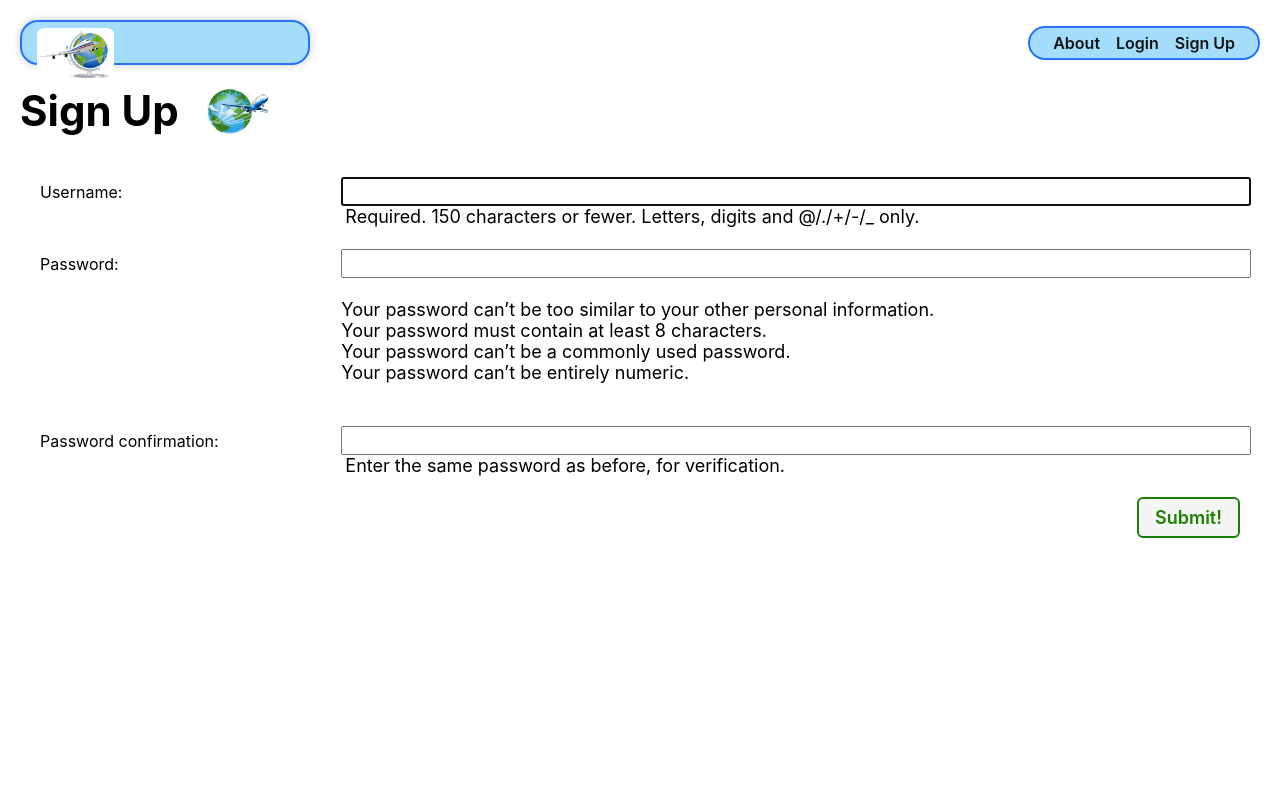
After one commit to Zawadi2/Travel-journal-app, a Django app: page /accounts/signup/ in a window 1280 px wide. The commit adds this page. Run offline with Django 5.2, Linux system fonts and the light colour scheme.

Commit message:
4th commit

```diff
--- a/main_app/models.py
+++ b/main_app/models.py
@@ -31,8 +31,8 @@ class TripEvent(models.Model):
 class Trip(models.Model):
     title = models.CharField(max_length=200)
     description = models.TextField()
-    start_date = models.DateField('Feeding date')
-    end_date = models.DateField('Feeding date')
+    start_date = models.DateField('Start date')
+    end_date = models.DateField('End date')
     destination = models.CharField(max_length=100)
     user = models.ForeignKey(User, on_delete=models.CASCADE)
     tripevents = models.ManyToManyField(TripEvent,related_name='trips')
--- a/main_app/static/css/base.css
+++ b/main_app/static/css/base.css
@@ -2,20 +2,13 @@ html {
     box-sizing: border-box;
 }
 
-/* The Universal Selector */
-*,
-/* All elements*/
 *::before,
-/* All ::before pseudo-elements */
+
 *::after {
-    /* All ::after pseudo-elements */
-    /* height & width will now include border & padding by default
-       but can be over-ridden as needed */
+
     box-sizing: inherit;
 }
 
-/* resets font size to be 62.5% of the user preference -
-       in most browser configurations this will be 10px */
 :root {
     font-size: 62.5%;
 }
@@ -30,7 +23,7 @@ body {
         'Helvetica Neue', sans-serif;
     min-height: 100vh;
     --nav-bg: rgba(104, 197, 248, 0.7);
-    --nav-bg-ff: rgba(104, 197, 248, 0.9);
+    --nav-bg-ff: rgba(233, 76, 191, 0.9);
     --borders: rgb(36, 116, 248) solid 2px;
     --text-color: rgb(17, 20, 17);
     --link-hover-color: rgb(16, 56, 158);
@@ -278,3 +271,25 @@ nav li {
         }
     }
 }
+
+#logout-form button {
+    text-decoration: none;
+    color: var(--text-color);
+    font-weight: 600;
+    font-size: 16px;
+    background: none;
+    border: none;
+    cursor: pointer;
+    padding: 0;
+    font-family: inherit;
+  }
+
+  #logout-form button:hover {
+    color: var(--link-hover-color);
+  }
+
+  .header-logo-container img {
+    width: 30%;
+    height: auto;
+    border-radius: 10%;
+  }
--- a/main_app/templates/base.html
+++ b/main_app/templates/base.html
@@ -20,11 +20,23 @@
     </div>
     <nav>
       <ul>
+        {% if user.is_authenticated %}
         <li><a href="{% url 'trip-index' %}">All Trips</a></li>
         <li><a href="{% url 'tripevent-index' %}">All TripEvents</a></li>
         <li><a href="{% url 'trip-create' %}">Add a Trip</a></li>
         <li><a href="{% url 'tripevent-create' %}">Add a TripEvent</a></li>
         <li><a href="{% url 'about' %}">About</a></li>
+        <li>
+          <form id="logout-form" method="post" action="{% url 'admin:logout' %}">
+          {% csrf_token %}
+          <button type="submit">Log out</button>
+        </form>
+        </li>
+      {% else %}
+        <li><a href="{% url 'about' %}">About</a></li>
+        <li><a href="{% url 'home' %}">Login</a></li>
+        <li><a href="{% url 'signup' %}">Sign Up</a></li>
+        {% endif %}
       </ul>
     </nav>
   </header>
@@ -33,4 +45,5 @@
     {% endblock %}
   </main>
 </body>
+
 </html>
--- a/main_app/templates/main_app/tripevent_list.html
+++ b/main_app/templates/main_app/tripevent_list.html
@@ -20,7 +20,7 @@
       <a href="{% url 'tripevent-detail' tripevent.id %}">
         <div class="card-content">
           <h2>{{ tripevent.trip }}</h2>
-          <p>A {{ tripevent.color }} toy</p>
+          <p>A {{ tripevent.color }} tripevent</p>
         </div>
       </a>
     </div>
--- /dev/null
+++ b/main_app/templates/signup.html
@@ -0,0 +1,22 @@
+{% extends 'base.html' %}
+{% load static %}
+{% block head %}
+<link rel="stylesheet" href="{% static 'css/form.css' %}" />
+{% endblock %}
+{% block content %}
+<div class="page-header">
+  <h1>Sign Up</h1>
+  <img src="{% static 'images/plane.jpeg' %}" alt="A cat using a computer" />
+</div>
+{% if error_message %}
+  <p class="red-text">{{ error_message }}</p>
+{% endif %}
+<form action="" method="post" class="form-container" autocomplete="off">
+  {% csrf_token %}
+  <table>
+    {{ form.as_table }}
+  </table>
+  <button type="submit" class="btn submit">Submit!</button>
+</form>
+
+{% endblock %}
--- a/main_app/urls.py
+++ b/main_app/urls.py
@@ -2,7 +2,7 @@ from django.urls import path
 from . import views
 
 urlpatterns = [
-    path('', views.home, name='home'),
+    path('', views.Home.as_view(), name='home'),
     path('about/', views.about, name='about'),
     path('trips/', views.trip_index, name='trip-index'),
     path('trips/<int:trip_id>/', views.trip_detail, name='trip-detail'),
@@ -15,5 +15,7 @@ urlpatterns = [
     path('tripevents/', views.TripEventList.as_view(), name='tripevent-index'),
     path('tripevents/<int:pk>/update/', views.TripEventUpdate.as_view(), name='tripevent-update'),
     path('tripevents/<int:pk>/delete/', views.TripEventDelete.as_view(), name='tripevent-delete'),
-
+    path('trips/<int:trip_id>/associate-tripevent/<int:tripevent_id>/', views.associate_tripevent, name='associate-tripevent'),
+    path('trips/<int:trip_id>/remove-tripevent/<int:tripevent_id>/', views.remove_tripevent, name='remove-tripevent'),
+    path('accounts/signup/', views.signup, name='signup'),
 ]
--- a/main_app/views.py
+++ b/main_app/views.py
@@ -1,6 +1,10 @@
 from django.shortcuts import render,redirect
 from django.views.generic.edit import CreateView, UpdateView, DeleteView
 from django.views.generic import ListView, DetailView
+from django.contrib.auth.views import LoginView
+from django.contrib.auth import login
+from django.contrib.auth.forms import UserCreationForm
+from django.contrib.auth.decorators import login_required
 from django.contrib.auth.mixins import LoginRequiredMixin
 from .forms import JournalEntryForm
 from .models import Trip, TripEvent
@@ -8,19 +12,18 @@ from .models import Trip, TripEvent
 
 
 # Create your views here.
-def home(request):
-    trips = Trip.objects.all()
-    return render(request, 'home.html', {'trips': trips})
+class Home(LoginView):
+    template_name = 'home.html'
 
 def about(request):
     return render(request, 'about.html')
 
-
+@login_required
 def trip_index(request):
-    trips = Trip.objects.all()
+    trips = Trip.objects.filter(user=request.user)
     return render(request, 'trips/index.html', {'trips': trips})
 
-
+@login_required
 def trip_detail(request, trip_id):
     trip = Trip.objects.get(id=trip_id)
     tripevents_trip_doesnt_have = TripEvent.objects.exclude(id__in = trip.tripevents.all().values_list('id'))
@@ -30,7 +33,7 @@ def trip_detail(request, trip_id):
         'journalEntry_form' :journalEntry_form,
         'tripevents': tripevents_trip_doesnt_have
         })
-
+@login_required
 def add_journalEntry(request, trip_id):
     form = JournalEntryForm(request.POST)
     if form.is_valid():
@@ -39,21 +42,47 @@ def add_journalEntry(request, trip_id):
         new_journalEntry.save()
     return redirect('trip-detail', trip_id=trip_id)
 
+@login_required
+def associate_tripevent(request, trip_id, tripevent_id):
+    Trip.objects.get(id=trip_id).tripevents.add(tripevent_id)
+    return redirect('trip-detail', trip_id=trip_id)
+
+@login_required
+def remove_tripevent(request, trip_id, tripevent_id):
+    trip = Trip.objects.get(id=trip_id)
+    trip.tripevents.remove(tripevent_id)
+    return redirect('trip-detail', trip_id=trip.id)
+
+def signup(request):
+    error_message = ''
+    if request.method == 'POST':
+        form = UserCreationForm(request.POST)
+        if form.is_valid():
+            user = form.save()
+            login(request, user)
+            return redirect('trip-index')
+        else:
+            error_message = 'Invalid sign up - try again'
+
+    form = UserCreationForm()
+    context = {'form': form, 'error_message': error_message}
+    return render(request, 'signup.html', context)
+
 
 class TripCreate(LoginRequiredMixin, CreateView):
     model = Trip
     fields = ['title', 'description', 'start_date', 'end_date', 'destination']
-    success_url = '/trips/'
+    # success_url = '/trips/'
 
     def form_valid(self, form):
         form.instance.user = self.request.user
         return super().form_valid(form)
 
-class TripUpdate(UpdateView):
+class TripUpdate(LoginRequiredMixin,UpdateView):
     model = Trip
     fields = ['title', 'description', 'start_date', 'end_date', 'destination']
 
-class TripDelete(DeleteView):
+class TripDelete(LoginRequiredMixin,DeleteView):
     model = Trip
     success_url = '/trips/'
 
@@ -61,16 +90,16 @@ class TripEventCreate(LoginRequiredMixin,CreateView):
     model = TripEvent
     fields = '__all__'
 
-class TripEventList(ListView):
+class TripEventList(LoginRequiredMixin,ListView):
     model = TripEvent
 
-class TripEventDetail(DetailView):
+class TripEventDetail(LoginRequiredMixin,DetailView):
     model = TripEvent
 
-class TripEventUpdate(UpdateView):
+class TripEventUpdate(LoginRequiredMixin,UpdateView):
     model = TripEvent
     fields = ['trip', 'event_date','event']
 
-class TripEventDelete(DeleteView):
+class TripEventDelete(LoginRequiredMixin,DeleteView):
     model = TripEvent
     success_url = '/tripevents/'
--- a/traveljournal/settings.py
+++ b/traveljournal/settings.py
@@ -119,6 +119,10 @@ USE_TZ = True
 
 STATIC_URL = 'static/'
 
+LOGIN_REDIRECT_URL = 'trip-index'
+
+LOGOUT_REDIRECT_URL = 'home'
+
 # Default primary key field type
 # https://docs.djangoproject.com/en/5.1/ref/settings/#default-auto-field
 
--- a/traveljournal/urls.py
+++ b/traveljournal/urls.py
@@ -20,4 +20,5 @@ from django.urls import path, include
 urlpatterns = [
     path('admin/', admin.site.urls),
     path('', include('main_app.urls')),
+    path('accounts/', include('django.contrib.auth.urls')),
 ]
```
Also changed, not shown: main_app/templates/home.html (+10 -1 lines), main_app/templates/trips/detail.html (+42 -8 lines), main_app/static/css/tripevents/tripevent-detail.css (line endings or trailing spaces). Lines whose indentation alone changed are shown as unchanged.
